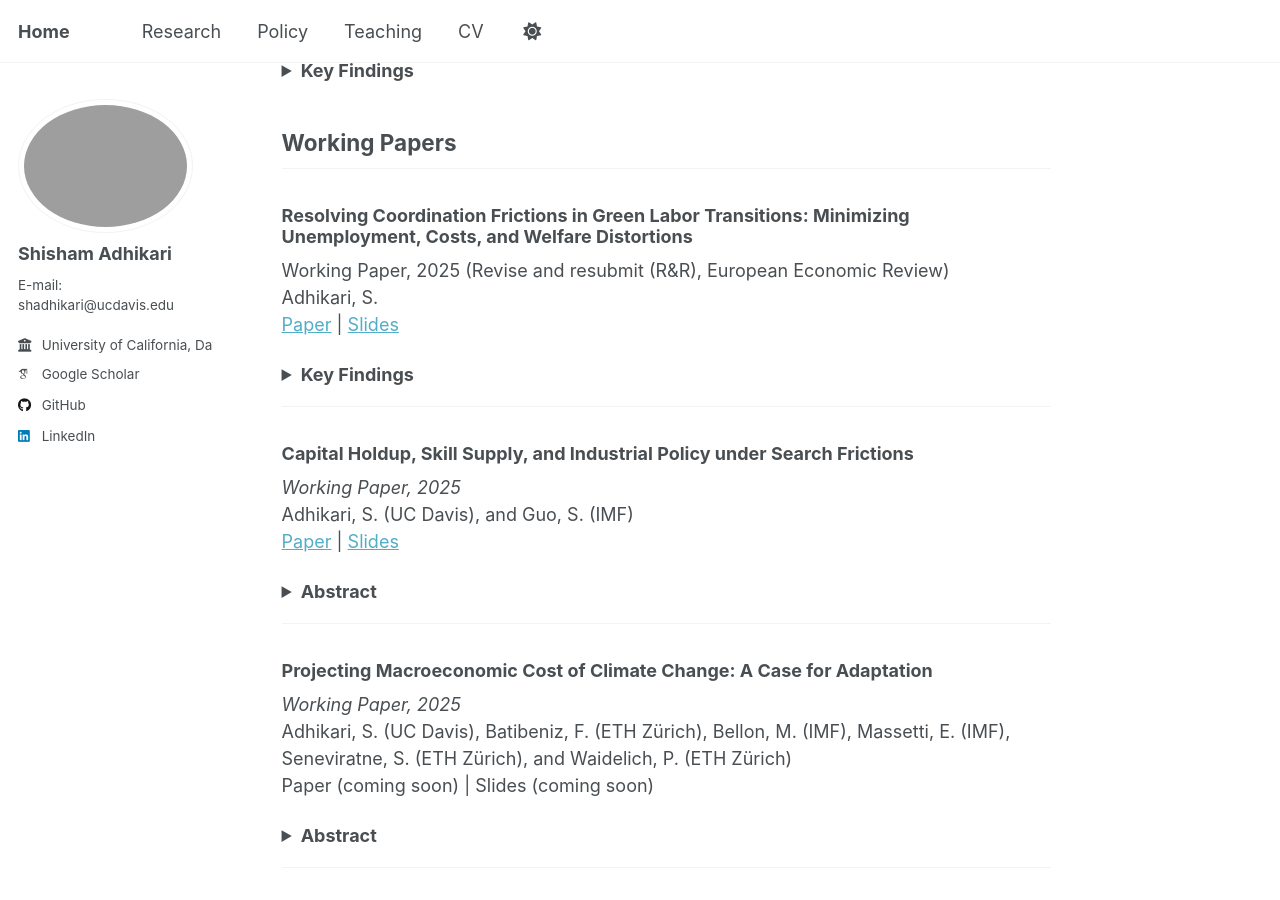
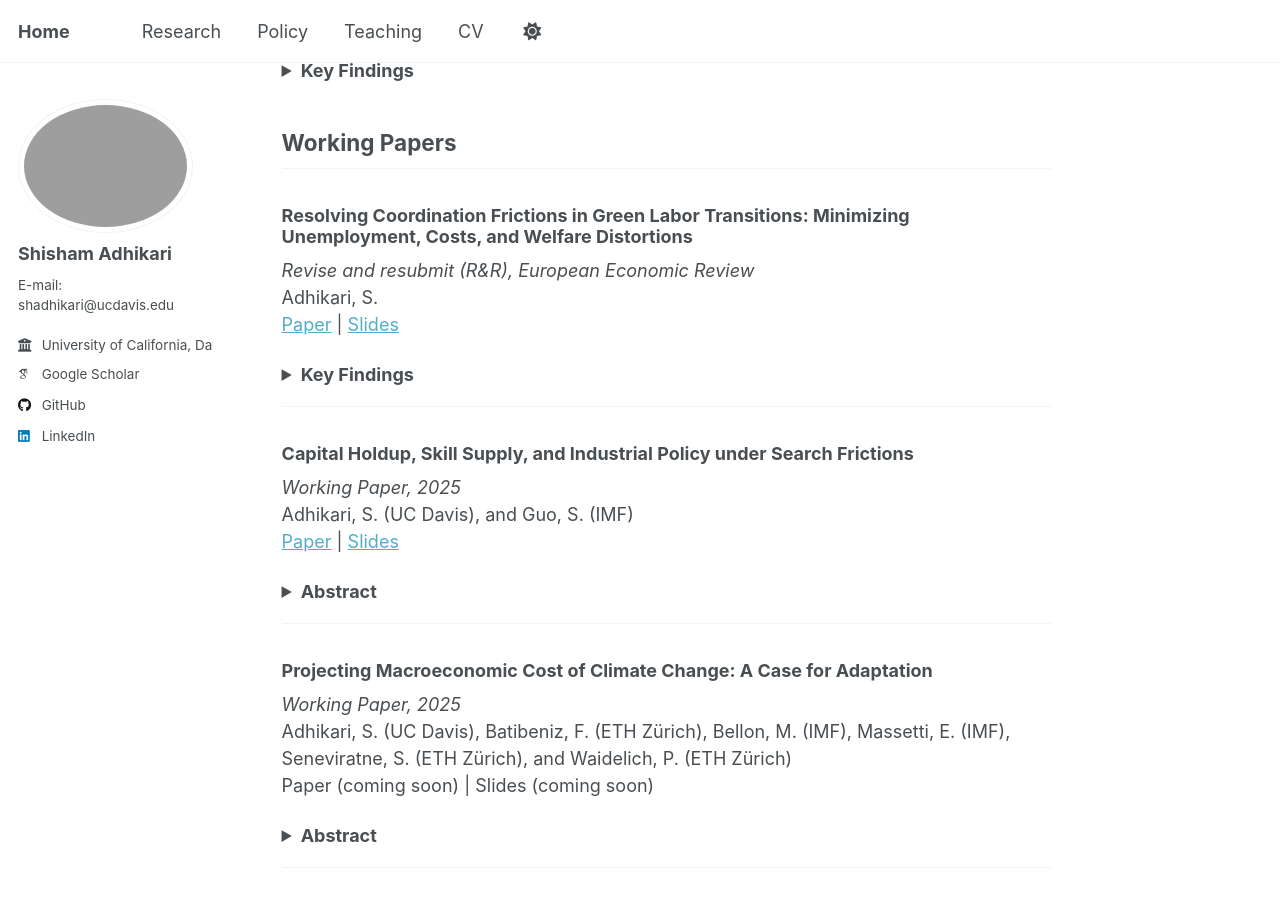
Before and after one commit to adhikars11/shadhikari, a Jekyll site: the page built from _pages/research.md, in a window 1280 px wide and 900 px high, scrolled down 311 px. Built offline with Jekyll 4.4.1, drawn with Linux system fonts in a browser that asks for light colours; some web fonts are replaced.

Commit message:
Update working paper citation format

```diff
--- a/_pages/research.md
+++ b/_pages/research.md
@@ -23,7 +23,7 @@ Adhikari, S., Geromichalos, A., Gursoy, A., & Kospentaris, I.
 ## Working Papers
 
 ### Resolving Coordination Frictions in Green Labor Transitions: Minimizing Unemployment, Costs, and Welfare Distortions
-Working Paper, 2025 (Revise and resubmit (R&R), European Economic Review)<br>
+*Revise and resubmit (R&R), European Economic Review*<br>
 Adhikari, S.
 [Paper](https://adhikars11.github.io/shadhikari/files/dmp_green_paper.pdf) | [Slides](https://adhikars11.github.io/shadhikari/files/dmp_green_slides.pdf)
 
```
